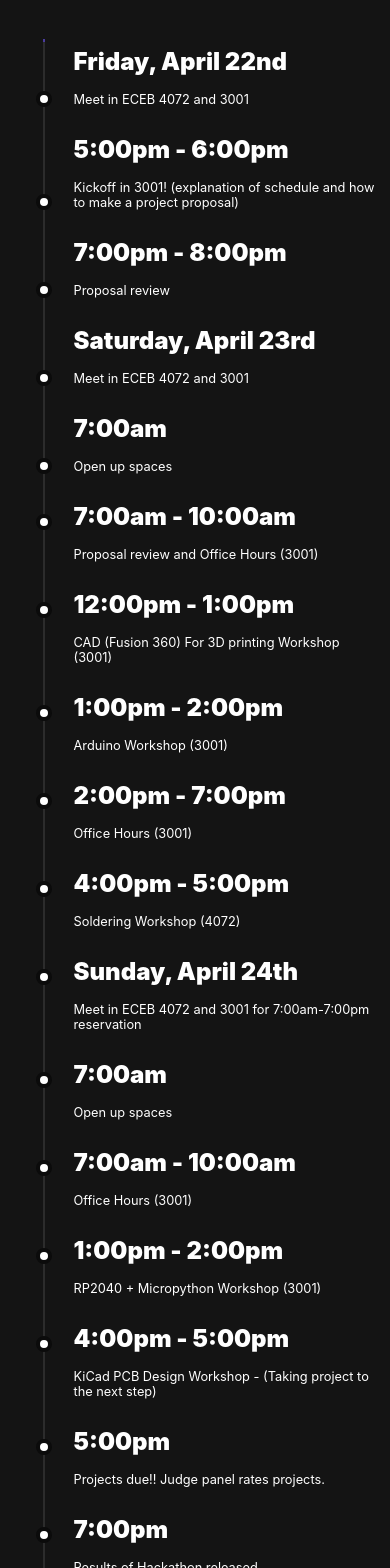
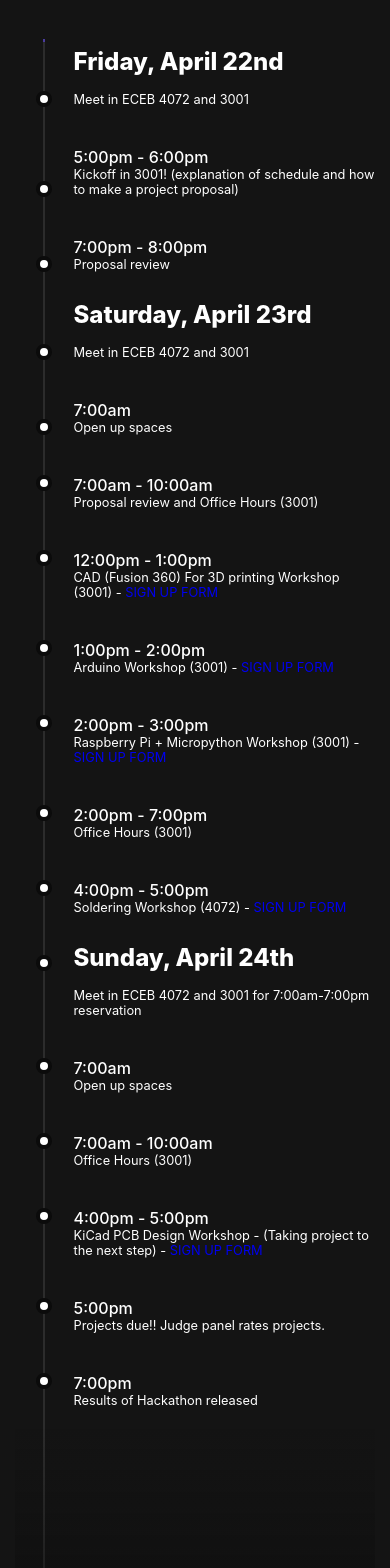
Before and after one commit to ieee-uiuc/ieee.illinois.edu, a React (Create React App) app in the folder client/: page /itinerary in a window 390 px wide. Shown: the part 380-1948 px from the top of the page. Built offline with nearby package versions, Linux system fonts and the light colour scheme; no server answers.

Commit message:
1.6.1
Hax Update

```diff
--- a/client/src/components/homepages/subpages/Hackathon.js
+++ b/client/src/components/homepages/subpages/Hackathon.js
@@ -40,8 +40,15 @@ export default class Hackathon extends React.Component {
           </h1>
           <p className="hackathon__body">
             April 23rd-24th we are hosting a hackathon for all skill levels to
-            compete in! More information to come . . .
+            compete in!
           </p>
+          <a
+            href="https://docs.google.com/forms/d/e/1FAIpQLSeaNMBLC2FzUnfcPn9AmuWk0xBbudKIo3DxYNmfeq7U-fQvdg/viewform?usp=sf_link"
+            className="hax-container__button-white"
+            target="_blank"
+          >
+            Sign up!
+          </a>
         </div>
         <div className="wave-info">
           <div className="waveWrapper waveAnimation">
--- a/client/src/components/homepages/subpages/Hackathon.scss
+++ b/client/src/components/homepages/subpages/Hackathon.scss
@@ -57,7 +57,7 @@
     flex-direction: column;
     align-items: center;
   }
-  &__intiner{
+  &__intiner {
     background-color: white;
     color: black;
     margin: 5vh;
@@ -76,7 +76,7 @@
   font-size: 1.5em;
   &__button {
     border: black 2px solid;
-            margin: .5em;
+    margin: 0.5em;
     padding: 0.75em 0;
     width: 25vw;
     text-align: center;
@@ -84,14 +84,33 @@
     transition: ease-in-out 0.25s;
   }
   @media screen and (max-width: 500px) {
-            &__button{
+    &__button {
       width: 40vw;
-                margin: 0 .5em;
+      margin: 0 0.5em;
     }
   }
   &__button:hover {
     background-color: black;
     color: white;
+  }
+  &__button-white {
+    border: white 2px solid;
+    margin: 0.5em;
+    padding: 0.75em 0;
+    width: 25vw;
+    text-align: center;
+    color: white;
+    transition: ease-in-out 0.25s;
+  }
+  @media screen and (max-width: 500px) {
+    &__button-white {
+      width: 40vw;
+      margin: 0 0.5em;
+    }
+  }
+  &__button-white:hover {
+    background-color: white;
+    color: black;
   }
 }
 
--- a/client/src/components/homepages/subpages/Itinerary.js
+++ b/client/src/components/homepages/subpages/Itinerary.js
@@ -28,7 +28,7 @@ export default function Itinerary() {
                   <span class="timeline__block__circle"></span>
                 </div>
                 <div class="timeline__block__head">
-                  <h1 class="timeline__block__title">5:00pm - 6:00pm</h1>
+                  <h1 class="timeline__block__sub">5:00pm - 6:00pm</h1>
                 </div>
                 <div class="timeline__block__body">
                   <p class="timeline__block__text">
@@ -42,7 +42,7 @@ export default function Itinerary() {
                   <span class="timeline__block__circle"></span>
                 </div>
                 <div class="timeline__block__head">
-                  <h1 class="timeline__block__title">7:00pm - 8:00pm</h1>
+                  <h1 class="timeline__block__sub">7:00pm - 8:00pm</h1>
                 </div>
                 <div class="timeline__block__body">
                   <p class="timeline__block__text">Proposal review</p>
@@ -66,7 +66,7 @@ export default function Itinerary() {
                   <span class="timeline__block__circle"></span>
                 </div>
                 <div class="timeline__block__head">
-                  <h1 class="timeline__block__title">7:00am</h1>
+                  <h1 class="timeline__block__sub">7:00am</h1>
                 </div>
                 <div class="timeline__block__body">
                   <p class="timeline__block__text">Open up spaces</p>
@@ -77,7 +77,7 @@ export default function Itinerary() {
                   <span class="timeline__block__circle"></span>
                 </div>
                 <div class="timeline__block__head">
-                  <h1 class="timeline__block__title">7:00am - 10:00am</h1>
+                  <h1 class="timeline__block__sub">7:00am - 10:00am</h1>
                 </div>
                 <div class="timeline__block__body">
                   <p class="timeline__block__text">
@@ -90,11 +90,12 @@ export default function Itinerary() {
                   <span class="timeline__block__circle"></span>
                 </div>
                 <div class="timeline__block__head">
-                  <h1 class="timeline__block__title">12:00pm - 1:00pm</h1>
+                  <h1 class="timeline__block__sub">12:00pm - 1:00pm</h1>
                 </div>
                 <div class="timeline__block__body">
                   <p class="timeline__block__text">
-                    CAD (Fusion 360) For 3D printing Workshop (3001)
+                    CAD (Fusion 360) For 3D printing Workshop (3001) -{" "}
+                    <a href="https://cglink.me/2ek/r1589594">SIGN UP FORM</a>
                   </p>
                 </div>
               </div>
@@ -103,10 +104,13 @@ export default function Itinerary() {
                   <span class="timeline__block__circle"></span>
                 </div>
                 <div class="timeline__block__head">
-                  <h1 class="timeline__block__title">1:00pm - 2:00pm</h1>
+                  <h1 class="timeline__block__sub">1:00pm - 2:00pm</h1>
                 </div>
                 <div class="timeline__block__body">
-                  <p class="timeline__block__text">Arduino Workshop (3001)</p>
+                  <p class="timeline__block__text">
+                    Arduino Workshop (3001) -{" "}
+                    <a href="https://cglink.me/2ek/r1589597">SIGN UP FORM</a>
+                  </p>
                 </div>
               </div>
               <div class="timeline__block">
@@ -114,7 +118,21 @@ export default function Itinerary() {
                   <span class="timeline__block__circle"></span>
                 </div>
                 <div class="timeline__block__head">
-                  <h1 class="timeline__block__title">2:00pm - 7:00pm</h1>
+                  <h1 class="timeline__block__sub">2:00pm - 3:00pm</h1>
+                </div>
+                <div class="timeline__block__body">
+                  <p class="timeline__block__text">
+                    Raspberry Pi + Micropython Workshop (3001) -{" "}
+                    <a href="https://cglink.me/2ek/r1589597">SIGN UP FORM</a>
+                  </p>
+                </div>
+              </div>
+              <div class="timeline__block">
+                <div class="timeline__block__bullet-point">
+                  <span class="timeline__block__circle"></span>
+                </div>
+                <div class="timeline__block__head">
+                  <h1 class="timeline__block__sub">2:00pm - 7:00pm</h1>
                 </div>
                 <div class="timeline__block__body">
                   <p class="timeline__block__text">Office Hours (3001)</p>
@@ -125,10 +143,13 @@ export default function Itinerary() {
                   <span class="timeline__block__circle"></span>
                 </div>
                 <div class="timeline__block__head">
-                  <h1 class="timeline__block__title">4:00pm - 5:00pm</h1>
+                  <h1 class="timeline__block__sub">4:00pm - 5:00pm</h1>
                 </div>
                 <div class="timeline__block__body">
-                  <p class="timeline__block__text">Soldering Workshop (4072)</p>
+                  <p class="timeline__block__text">
+                    Soldering Workshop (4072) -{" "}
+                    <a href="https://cglink.me/2ek/r1589585">SIGN UP FORM</a>
+                  </p>
                 </div>
               </div>
               <div class="timeline__block">
@@ -149,7 +170,7 @@ export default function Itinerary() {
                   <span class="timeline__block__circle"></span>
                 </div>
                 <div class="timeline__block__head">
-                  <h1 class="timeline__block__title">7:00am</h1>
+                  <h1 class="timeline__block__sub">7:00am</h1>
                 </div>
                 <div class="timeline__block__body">
                   <p class="timeline__block__text">Open up spaces</p>
@@ -160,7 +181,7 @@ export default function Itinerary() {
                   <span class="timeline__block__circle"></span>
                 </div>
                 <div class="timeline__block__head">
-                  <h1 class="timeline__block__title">7:00am - 10:00am</h1>
+                  <h1 class="timeline__block__sub">7:00am - 10:00am</h1>
                 </div>
                 <div class="timeline__block__body">
                   <p class="timeline__block__text">Office Hours (3001)</p>
@@ -171,11 +192,13 @@ export default function Itinerary() {
                   <span class="timeline__block__circle"></span>
                 </div>
                 <div class="timeline__block__head">
-                  <h1 class="timeline__block__title">1:00pm - 2:00pm</h1>
+                  <h1 class="timeline__block__sub">4:00pm - 5:00pm</h1>
                 </div>
                 <div class="timeline__block__body">
                   <p class="timeline__block__text">
-                    RP2040 + Micropython Workshop (3001)
+                    KiCad PCB Design Workshop - (Taking project to the next
+                    step) -{" "}
+                    <a href="https://cglink.me/2ek/r1589598">SIGN UP FORM</a>
                   </p>
                 </div>
               </div>
@@ -184,21 +207,7 @@ export default function Itinerary() {
                   <span class="timeline__block__circle"></span>
                 </div>
                 <div class="timeline__block__head">
-                  <h1 class="timeline__block__title">4:00pm - 5:00pm</h1>
-                </div>
-                <div class="timeline__block__body">
-                  <p class="timeline__block__text">
-                    KiCad PCB Design Workshop - (Taking project to the next
-                    step)
-                  </p>
-                </div>
-              </div>
-              <div class="timeline__block">
-                <div class="timeline__block__bullet-point">
-                  <span class="timeline__block__circle"></span>
-                </div>
-                <div class="timeline__block__head">
-                  <h1 class="timeline__block__title">5:00pm</h1>
+                  <h1 class="timeline__block__sub">5:00pm</h1>
                 </div>
                 <div class="timeline__block__body">
                   <p class="timeline__block__text">
@@ -211,7 +220,7 @@ export default function Itinerary() {
                   <span class="timeline__block__circle"></span>
                 </div>
                 <div class="timeline__block__head">
-                  <h1 class="timeline__block__title">7:00pm</h1>
+                  <h1 class="timeline__block__sub">7:00pm</h1>
                 </div>
                 <div class="timeline__block__body">
                   <p class="timeline__block__text">
--- a/client/src/components/homepages/subpages/Itinerary.scss
+++ b/client/src/components/homepages/subpages/Itinerary.scss
@@ -176,6 +176,12 @@ h2 {
 
 .timeline__block__title {
   font-size: 3rem;
+  font-weight: 800;
+}
+
+.timeline__block__sub {
+  font-size: 2rem;
+  font-weight: 500;
 }
 
 @media screen and (max-width: 799px) {
```
Lines whose indentation alone changed are shown as unchanged.
